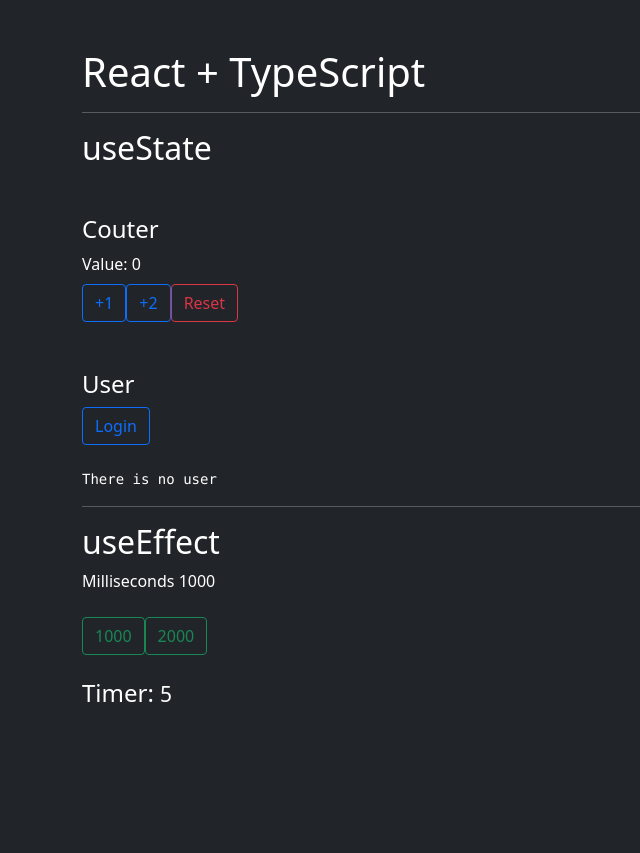
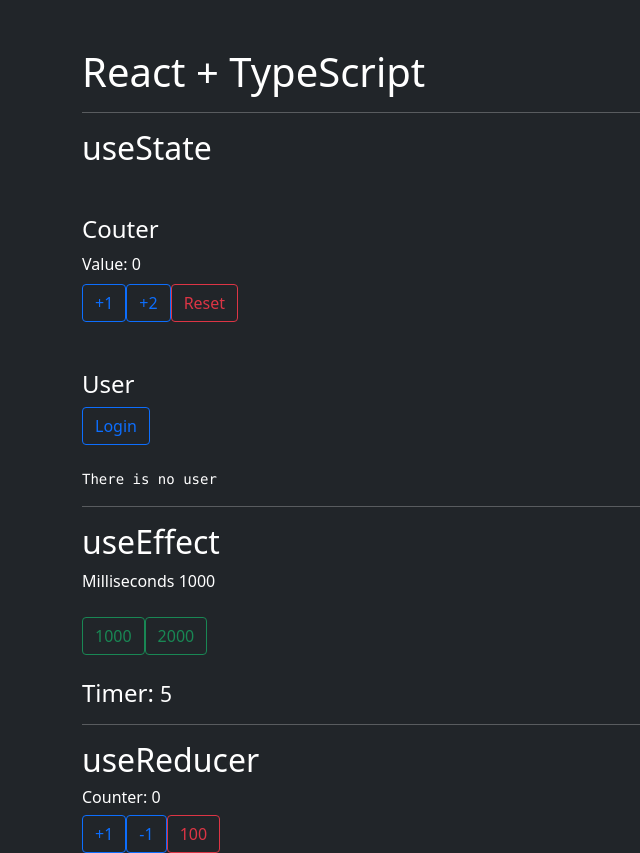
Before and after one commit to amontalvof/react-typescript-basics, a React (Create React App) app: page / in a window 1280 px wide. Shown: the whole page, without its empty margins (0-640 px from the left). Before the commit the page ends 800 px from the top, so only its background shows below. Built offline with nearby package versions, Linux system fonts and the light colour scheme.

Commit message:
feat: useReducer

```diff
--- a/src/App.tsx
+++ b/src/App.tsx
@@ -1,6 +1,7 @@
 import Counter from './components/Counter';
 import User from './components/User';
 import TimerParent from './components/TimerParent';
+import CounterReducer from './components/CounterReducer';
 
 function App() {
     return (
@@ -13,6 +14,9 @@
             <hr />
             <h2>useEffect</h2>
             <TimerParent />
+            <hr />
+            <h2>useReducer</h2>
+            <CounterReducer />
         </>
     );
 }
--- /dev/null
+++ b/src/components/CounterReducer.tsx
@@ -0,0 +1,52 @@
+import { useReducer } from 'react';
+
+const initialState = {
+    counter: 0,
+};
+
+type ActionType =
+    | { type: 'increment' }
+    | { type: 'decrement' }
+    | { type: 'custom'; payload: number };
+
+const reducer = (state: typeof initialState, action: ActionType) => {
+    switch (action.type) {
+        case 'increment':
+            return { ...state, counter: state.counter + 1 };
+        case 'decrement':
+            return { ...state, counter: state.counter - 1 };
+        case 'custom':
+            return { ...state, counter: action.payload };
+        default:
+            return state;
+    }
+};
+
+const CounterReducer = () => {
+    const [counterState, dispatch] = useReducer(reducer, initialState);
+    return (
+        <>
+            <h6>Counter: {counterState.counter}</h6>
+            <button
+                className="btn btn-outline-primary"
+                onClick={() => dispatch({ type: 'increment' })}
+            >
+                +1
+            </button>
+            <button
+                className="btn btn-outline-primary"
+                onClick={() => dispatch({ type: 'decrement' })}
+            >
+                -1
+            </button>
+            <button
+                className="btn btn-outline-danger"
+                onClick={() => dispatch({ type: 'custom', payload: 100 })}
+            >
+                100
+            </button>
+        </>
+    );
+};
+
+export default CounterReducer;
```
